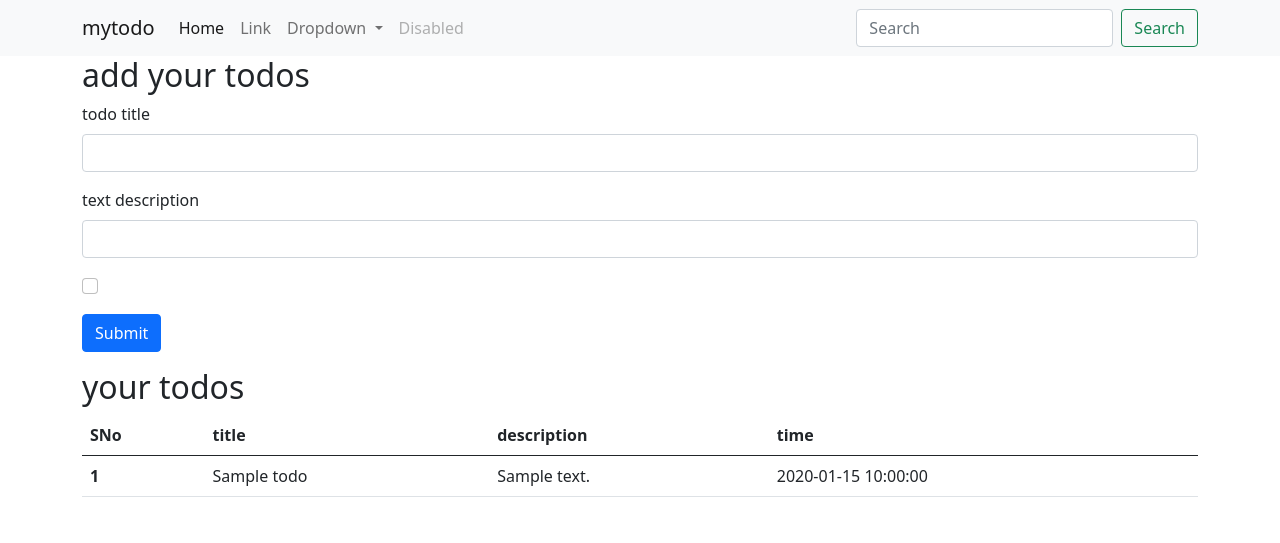
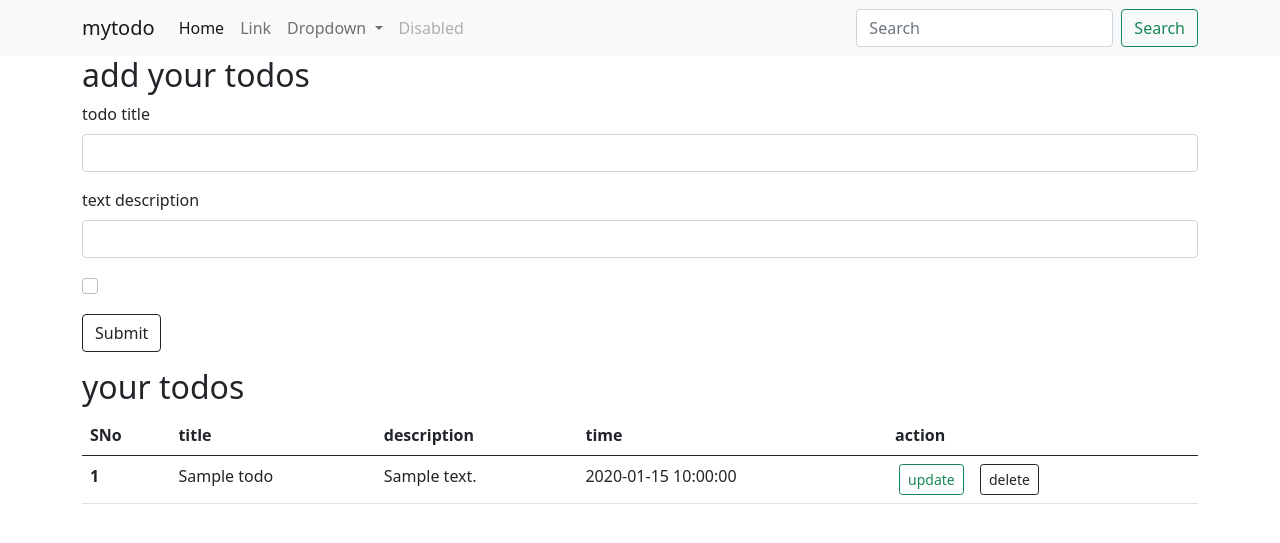
Before and after one commit to aanyajain9/ToDo_list_usingFlask, a Flask app: template templates/index.html in a window 1280 px wide. Shown: the top 543 px of the page. Run offline with Flask 3, Linux system fonts and the light colour scheme; the template is opened without the code that fills it: values that come from a table or form of the project are taken from there, others are empty; tables that the repository leaves empty hold one stand-in row (values such as "Sample post").

Commit message:
implemented form functionality

```diff
--- a/main.py
+++ b/main.py
@@ -1,4 +1,4 @@
-from flask import Flask, render_template , request
+from flask import Flask, render_template , request , redirect
 from flask_sqlalchemy import SQLAlchemy
 from datetime import datetime
 app = Flask(__name__)
@@ -16,13 +16,13 @@ class Todo(db.Model):
 '''app means they are talking about website'''
 @app.route("/",methods=['get','POST'])
 def helloworld():
-    if request.method=='POST':
-        title=(request.form['title'])
-        desc=(request.form['desc'])
+    if request.method=="POST":
+        title=request.form['title']
+        desc=request.form['desc']
         todo =Todo(title=title,desc=desc)
         db.session.add(todo)
         db.session.commit()
-        allTodo=Todo.query.all()
+    allTodo=Todo.query.all()
     return render_template('index.html',allTodo=allTodo)
 
 @app.route('/show')
@@ -31,5 +31,18 @@ def products():
     print(allTodo)
     return 'this is product page'
 
+@app.route('/update/<int:sno>')
+def update(sno):
+    allTodo= Todo.query.all()
+    print(allTodo)
+    return 'this is product page'
+
+@app.route('/delete/<int:sno>')
+def delete(sno):
+    todo= Todo.query.filter_by(sno=sno).first()
+    db.session.delete(todo)
+    db.session.commit()
+    return redirect("/")
+
 if __name__=="__main__":
     app.run(debug=True,port =8000)
--- a/templates/index.html
+++ b/templates/index.html
@@ -16,7 +16,7 @@
 <body>
   <nav class="navbar navbar-expand-lg navbar-light bg-light">
     <div class="container">
-      <a class="navbar-brand" href="#">mytodo</a>
+      <a class="navbar-brand" href="/">mytodo</a>
       <button class="navbar-toggler" type="button" data-bs-toggle="collapse" data-bs-target="#navbarSupportedContent"
         aria-controls="navbarSupportedContent" aria-expanded="false" aria-label="Toggle navigation">
         <span class="navbar-toggler-icon"></span>
@@ -56,20 +56,20 @@
   </nav>
   <div class="container">
     <h2>add your todos</h2>
-    <from action="/" method ="POST">
+    <form action="/" method ="POST">
   <div class="mb-3">
     <label for="title" class="form-label">todo title</title></label>
-    <input type="title" class="form-control" name="title" id="title" aria-describedby="emailHelp">
+    <input type="text" class="form-control" name="title" id="title" aria-describedby="emailHelp">
 
   </div>
   <div class="mb-3">
     <label for="desc" class="form-label">text description</label>
-    <input type="desc" class="form-control" id="desc">
+    <input type="text" class="form-control" name="desc" id="desc">
   </div>
   <div class="mb-3 form-check">
     <input type="checkbox" class="form-check-input" id="exampleCheck1">
   </div>
-  <button type="submit" class="btn btn-primary">Submit</button>
+  <button type="submit" class="btn btn-outline-dark">Submit</button>
 </form>
 </div>
 <div class="container my-3">
@@ -81,6 +81,7 @@
       <th scope="col">title</th>
       <th scope="col">description</th>
       <th scope="col">time</th>
+      <th scope="col">action</th>
     </tr>
   </thead>
   <tbody>
@@ -91,6 +92,10 @@
       <td>{{todo.title}}</td>
       <td>{{todo.desc}}</td>
       <td>{{todo.date_created}}</td>
+      <td>
+        <a herf="/update/{{todo.sno}}" type="button" class="btn btn-outline-success btn-sm mx-1">update</a>
+        <a href="/delete/{{todo.sno}}" class="btn btn-outline-dark btn-sm mx-2">delete</a>
+        </td>
     </tr>
     {% endfor %}
 
```
Also changed, not shown: instance/todo.db.
